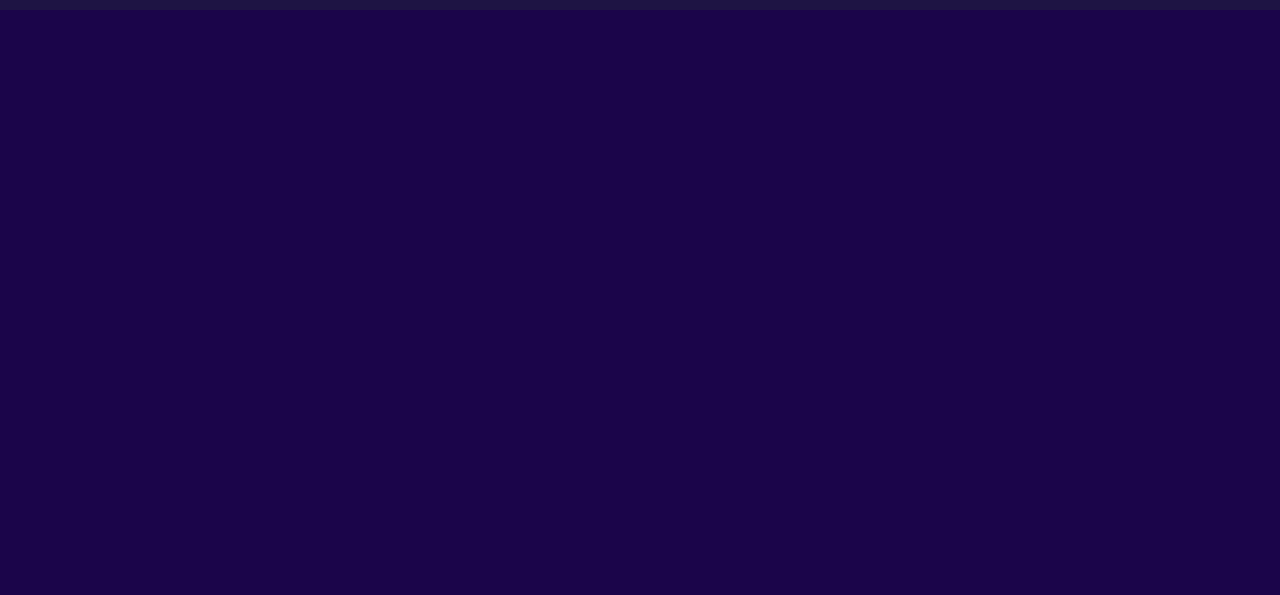
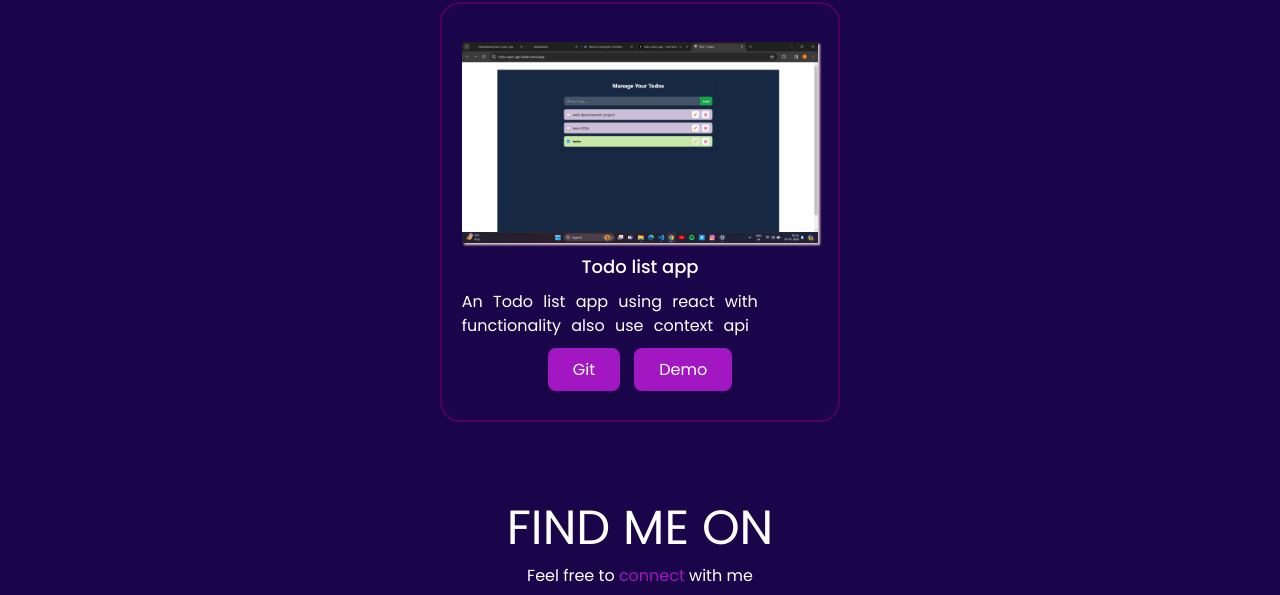
Before and after one commit to Rahultaakhr/personal-portfolio, a plain HTML site: page index.html in a window 1280 px wide. Shown: the part 3009-3604 px from the top of the page. Before the commit the page ends 3019 px from the top, so only its background shows below. Drawn offline with nearby package versions, Linux system fonts and the light colour scheme.

Commit message:
add projects

```diff
--- a/index.html
+++ b/index.html
@@ -114,6 +114,7 @@
         <!-- after click action start -->
         <div class="projectsContainer">
             <h1>MY RECENT <span>PROJECTS</span></h1>
+            <!-- project section start -->
             <div class="projectsSection">
 
                 <div class="projects">
@@ -154,6 +155,7 @@
                         <a href="https://rahultaakhr.github.io/New_ecommerce/" target="_blank">Demo</a>
                     </div>
                 </div>
+
                 <div class="projects">
                     <div class="projectDes">
                         <img src="project4.png" alt="">
@@ -168,6 +170,21 @@
                         <a href="https://react-app-beta-cyan.vercel.app/" target="_blank">Demo</a>
                     </div>
                 </div>
+
+                <div class="projects">
+                    <div class="projectDes">
+                        <img src="project5.png" alt="">
+                        <h1>Todo list app</h1>
+                        <p>An Todo list app using react with functionality also use context api </p>
+                    </div>
+
+                    <div class="projectsLinks">
+                        <a href="https://github.com/Rahultaakhr/todo-react-app" target="_blank">Git</a>
+                        <a href="https://todo-react-app-khaki.vercel.app/" target="_blank">Demo</a>
+                    </div>
+                </div>
+<!-- project section end -->
+
             </div>
         </div>
 
--- a/style.css
+++ b/style.css
@@ -243,9 +243,10 @@ footer ul li {
 
 .projectsContainer{
     text-align: center;
-    height: 90vh;
+    height: auto;
     width: 100vw;
     display: flex;
+    margin: 50px 0;
     flex-direction: column;
     justify-content: space-around;
 }
@@ -258,9 +259,11 @@ footer ul li {
 .projectsSection {
     /* background-color: red; */
     display: flex;
+    height: auto;
+    flex-wrap: wrap;
     align-items: center;
-    justify-content: space-between;
-    padding: 0 40px;
+    justify-content: space-around;
+    padding: 10px 40px;
 
 }
 
@@ -269,7 +272,7 @@ footer ul li {
     width: 400px;
     border: 2px solid rgb(79, 1, 97);
     border-radius: 20px;
-    margin: 0 20px;
+    margin: 10px 20px;
     overflow: hidden;
     flex-wrap: wrap;
     display: flex;
@@ -449,6 +452,7 @@ footer ul li {
     .projectsSection{
         flex-direction: column;
         gap: 20px;
+        flex-wrap: unset;
 
     }
 
```
Also changed, not shown: project5.png (added).
